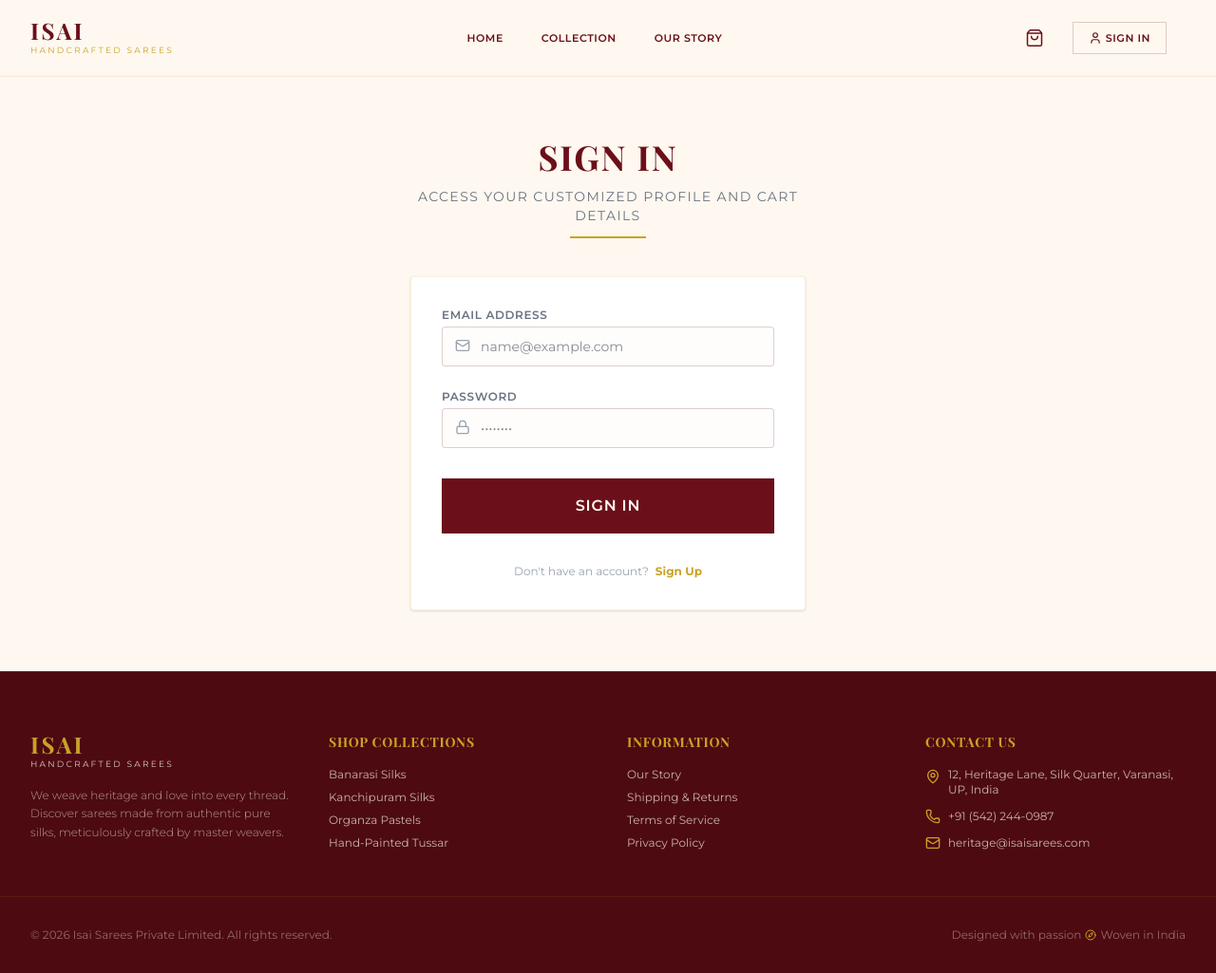
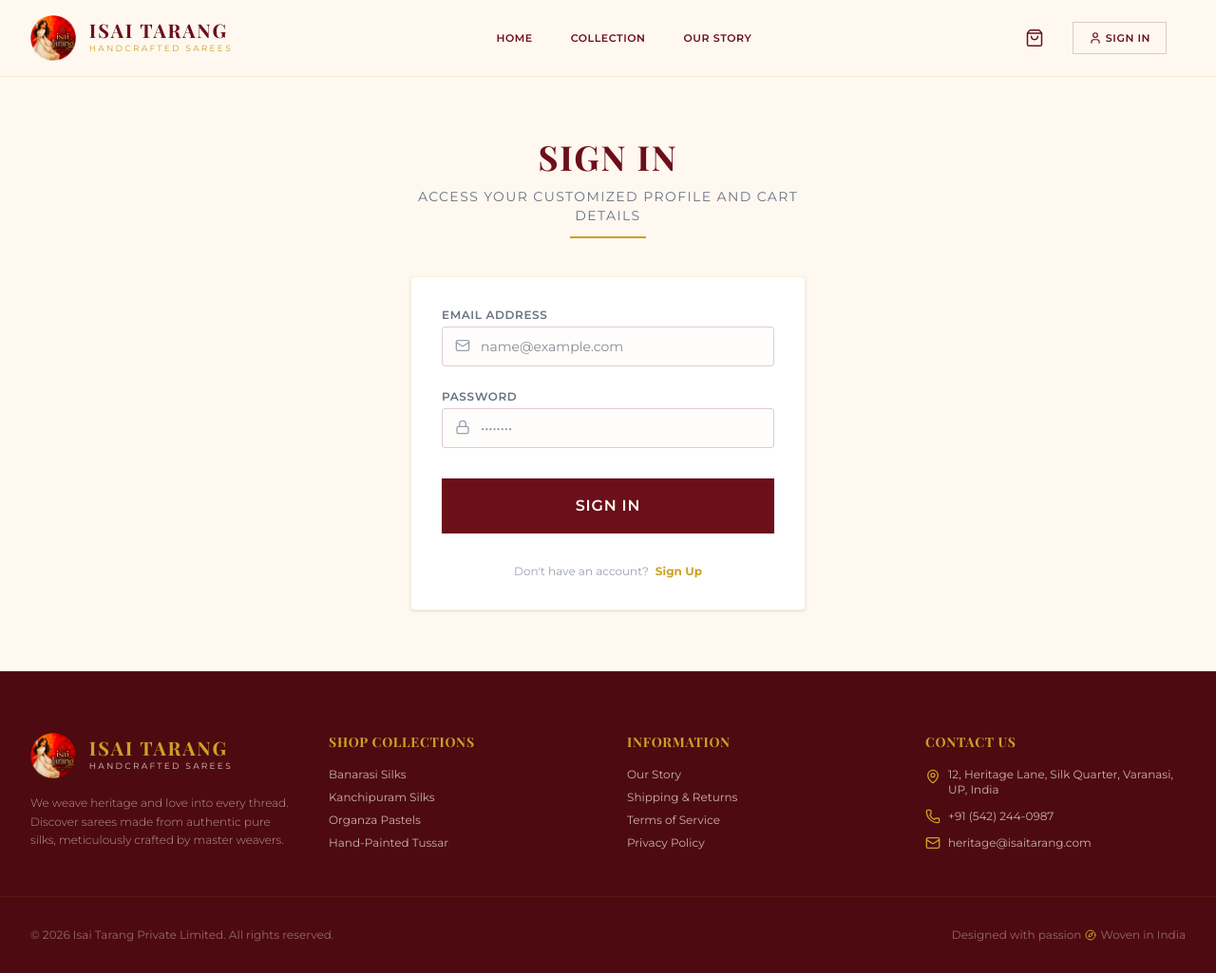
Before and after one commit to Adarshpm-0707/isai, a React (Vite) app: page /login in a window 1280 px wide. Shown: the whole page at 95% size. Built offline with nearby package versions, Linux system fonts and the light colour scheme; a web font is replaced by a local one.

Commit message:
add logo and company name

```diff
--- a/index.html
+++ b/index.html
@@ -4,7 +4,7 @@
     <meta charset="UTF-8" />
     <link rel="icon" type="image/svg+xml" href="/favicon.svg" />
     <meta name="viewport" content="width=device-width, initial-scale=1.0" />
-    <title>isai</title>
+    <title>Isai Tarang</title>
   </head>
   <body>
     <div id="root"></div>
--- a/package.json
+++ b/package.json
@@ -1,5 +1,5 @@
 {
-  "name": "isai",
+  "name": "isai-tarang",
   "private": true,
   "version": "0.0.0",
   "type": "module",
--- a/src/components/layout/Footer.jsx
+++ b/src/components/layout/Footer.jsx
@@ -1,6 +1,7 @@
 import React from 'react';
 import { Link } from 'react-router-dom';
 import { Compass, Mail, Phone, MapPin } from 'lucide-react';
+import logoImg from '../../assets/ISAI.png';
 
 export default function Footer() {
   return (
@@ -9,13 +10,16 @@ export default function Footer() {
 
         {/* Brand Column */}
         <div className="space-y-4">
-          <Link to="/" className="flex flex-col">
-            <span className="font-playfair text-2xl font-bold tracking-widest text-gold leading-none">
-              ISAI
-            </span>
-            <span className="font-sans text-[9px] tracking-[0.25em] text-ivory/80 uppercase mt-0.5">
-              Handcrafted Sarees
-            </span>
+          <Link to="/" className="flex items-center gap-3.5">
+            <img src={logoImg} alt="Isai Tarang Logo" className="h-12 w-auto object-contain" />
+            <div className="flex flex-col">
+              <span className="font-playfair text-xl font-bold tracking-widest text-gold leading-none">
+                ISAI TARANG
+              </span>
+              <span className="font-sans text-[9px] tracking-[0.25em] text-ivory/80 uppercase mt-0.5">
+                Handcrafted Sarees
+              </span>
+            </div>
           </Link>
           <p className="text-xs text-ivory/60 leading-relaxed font-light">
             We weave heritage and love into every thread. Discover sarees made from authentic pure silks, meticulously crafted by master weavers.
@@ -80,7 +84,7 @@ export default function Footer() {
             </li>
             <li className="flex items-center gap-2">
               <Mail className="w-4 h-4 text-gold flex-shrink-0" />
-              <span>heritage@isaisarees.com</span>
+              <span>heritage@isaitarang.com</span>
             </li>
           </ul>
         </div>
@@ -89,7 +93,7 @@ export default function Footer() {
 
       {/* Copyright */}
       <div className="max-w-7xl mx-auto px-4 sm:px-6 lg:px-8 border-t border-gold/10 mt-12 pt-8 flex flex-col md:flex-row items-center justify-between gap-4 text-xs text-ivory/40 text-center md:text-left">
-        <p>&copy; {new Date().getFullYear()} Isai Sarees Private Limited. All rights reserved.</p>
+        <p>&copy; {new Date().getFullYear()} Isai Tarang Private Limited. All rights reserved.</p>
         <p className="flex items-center justify-center md:justify-start gap-1">
           Designed with passion <Compass className="w-3 h-3 text-gold" /> Woven in India
         </p>
--- a/src/components/layout/MobileMenu.jsx
+++ b/src/components/layout/MobileMenu.jsx
@@ -2,6 +2,7 @@ import React from 'react';
 import { Link } from 'react-router-dom';
 import { motion, AnimatePresence } from 'framer-motion';
 import { X, ShoppingBag, LogIn, LogOut, Clipboard, Settings } from 'lucide-react';
+import logoImg from '../../assets/ISAI.png';
 
 export default function MobileMenu({ isOpen, onClose, user, role, cartCount, logout }) {
   return (
@@ -27,9 +28,12 @@ export default function MobileMenu({ isOpen, onClose, user, role, cartCount, log
           >
             {/* Drawer Header */}
             <div className="flex justify-between items-center pb-4 border-b border-gold/15">
-              <span className="font-playfair text-xl font-bold text-maroon tracking-widest uppercase">
-                Isai Sarees
-              </span>
+              <div className="flex items-center gap-2">
+                <img src={logoImg} alt="Isai Tarang Logo" className="h-8 w-auto object-contain" />
+                <span className="font-playfair text-lg font-bold text-maroon tracking-widest uppercase">
+                  Isai Tarang
+                </span>
+              </div>
               <button
                 onClick={onClose}
                 type="button"
--- a/src/components/layout/Navbar.jsx
+++ b/src/components/layout/Navbar.jsx
@@ -4,6 +4,7 @@ import { Menu, ShoppingBag, User, LogOut, Settings } from 'lucide-react';
 import useAuth from '../../hooks/useAuth';
 import useCart from '../../hooks/useCart';
 import MobileMenu from './MobileMenu';
+import logoImg from '../../assets/ISAI.png';
 
 export default function Navbar() {
   const navigate = useNavigate();
@@ -18,13 +19,16 @@ export default function Navbar() {
           <div className="flex items-center justify-between h-20">
             {/* Logo */}
             <div className="flex-shrink-0">
-              <Link to="/" className="flex flex-col">
-                <span className="font-playfair text-xl sm:text-2xl font-bold tracking-widest text-maroon leading-none">
-                  ISAI
-                </span>
-                <span className="font-sans text-[8px] sm:text-[9px] tracking-[0.25em] text-gold uppercase mt-0.5">
-                  Handcrafted Sarees
-                </span>
+              <Link to="/" className="flex items-center gap-3.5">
+                <img src={logoImg} alt="Isai Tarang Logo" className="h-10 sm:h-12 w-auto object-contain" />
+                <div className="flex flex-col">
+                  <span className="font-playfair text-lg sm:text-xl font-bold tracking-widest text-maroon leading-none">
+                    ISAI TARANG
+                  </span>
+                  <span className="font-sans text-[8px] sm:text-[9px] tracking-[0.25em] text-gold uppercase mt-0.5">
+                    Handcrafted Sarees
+                  </span>
+                </div>
               </Link>
             </div>
 
--- a/src/pages/About.jsx
+++ b/src/pages/About.jsx
@@ -96,7 +96,7 @@ export default function About() {
           </blockquote>
           <div className="space-y-5 font-sans text-[15px] text-gray-600 leading-relaxed font-light">
             <p>
-              Founded with a vision to connect rural master weavers directly with connoisseurs of fine silk, Isai has championed handloom traditions since 1994. We believe in slow fashion — a single Banarasi or Kanchipuram saree takes 15 days to 3 months of meticulous handcrafting.
+              Founded with a vision to connect rural master weavers directly with connoisseurs of fine silk, Isai Tarang has championed handloom traditions since 1994. We believe in slow fashion — a single Banarasi or Kanchipuram saree takes 15 days to 3 months of meticulous handcrafting.
             </p>
             <p>
               We work closely with weaving clusters in Varanasi, Kanchipuram, Chanderi, and Bengal, ensuring ethical wages, fair trade, and complete structural support for our artisan partners.
--- a/src/pages/Payment.jsx
+++ b/src/pages/Payment.jsx
@@ -99,7 +99,7 @@ export default function Payment() {
       key: 'rzp_test_placeholder_key', // Mock/test key placeholder
       amount: cartTotal * 100, // in paise
       currency: 'INR',
-      name: 'Isai Sarees',
+      name: 'Isai Tarang',
       description: 'Handcrafted Heirlooms',
       image: 'https://images.unsplash.com/photo-1610030469983-98e550d6193c?auto=format&fit=crop&q=80&w=100',
       handler: async function (response) {
```
Also changed, not shown: src/assets/ISAI.png (added), 1 other file (tests, documents, lock files or other folders).
